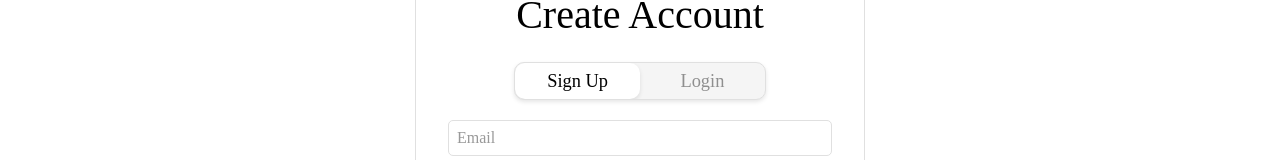
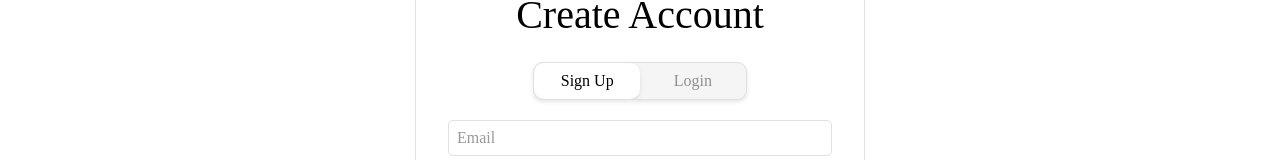
Before and after one commit to squeak-today/squeak, a React (Create React App) app in the folder frontend/: page /auth/1 in a window 1280 px wide. Shown: the part 266-426 px from the top of the page. Built offline with nearby package versions, Linux system fonts and the light colour scheme; no server answers.

Commit message:
toggle fixes

```diff
--- a/frontend/src/styles/AuthPageStyles.js
+++ b/frontend/src/styles/AuthPageStyles.js
@@ -20,7 +20,7 @@ export const ToggleButton = styled.button`
   background: transparent; /* so we can see the slider behind it */
   border: none;
   cursor: pointer;
-  font-size: 1.15em;
+  font-size: 1em;
   font-family: 'Lora', serif;
   color: ${({ active }) => (active ? '#000000' : '#8f8f8f')};
   transition: color 0.3s ease;
@@ -35,7 +35,7 @@ export const ToggleContainer = styled.div`
   position: relative;
   display: flex;
   align-items: center;
-  width: 65%;
+  width: 55%;
   height: 36px;
   margin: 0 auto 20px auto;
   background: #f5f5f5;
```
